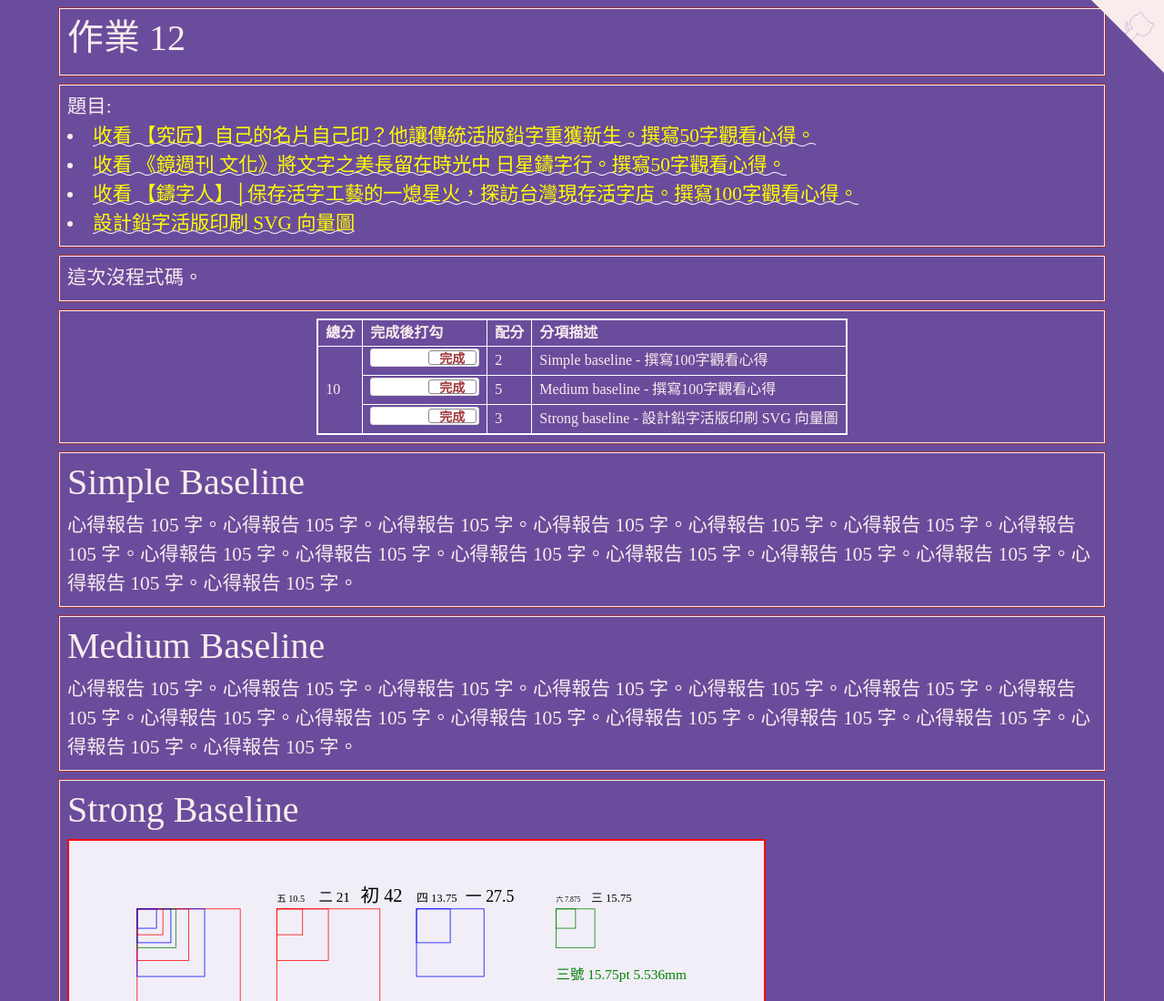
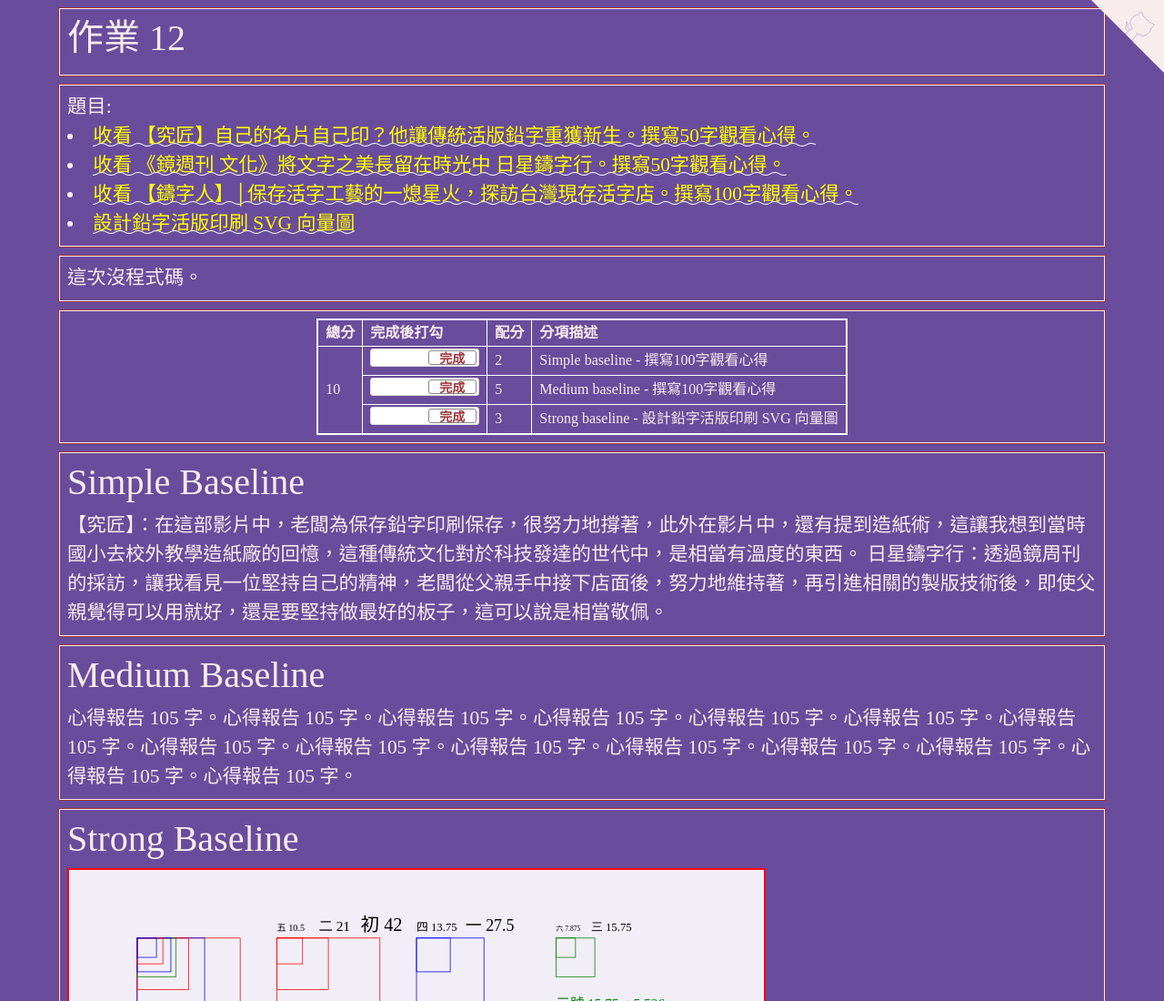
Before and after one commit to boboxin/ct2023s, a plain HTML site: page hw12/index.html in a window 1280 px wide. Shown: the top 1100 px of the page at 91% size. Drawn offline with nearby package versions, Linux system fonts and the light colour scheme.

Commit message:
Update index.html

```diff
--- a/hw12/index.html
+++ b/hw12/index.html
@@ -228,7 +228,8 @@
   <div class="row hw12">
     <div class="col-md-12 twenty">
       <h1>Simple Baseline</h1>
-      心得報告 105 字。心得報告 105 字。心得報告 105 字。心得報告 105 字。心得報告 105 字。心得報告 105 字。心得報告 105 字。心得報告 105 字。心得報告 105 字。心得報告 105 字。心得報告 105 字。心得報告 105 字。心得報告 105 字。心得報告 105 字。心得報告 105 字。
+      【究匠】：在這部影片中，老闆為保存鉛字印刷保存，很努力地撐著，此外在影片中，還有提到造紙術，這讓我想到當時國小去校外教學造紙廠的回憶，這種傳統文化對於科技發達的世代中，是相當有溫度的東西。
+      日星鑄字行：透過鏡周刊的採訪，讓我看見一位堅持自己的精神，老闆從父親手中接下店面後，努力地維持著，再引進相關的製版技術後，即使父親覺得可以用就好，還是要堅持做最好的板子，這可以說是相當敬佩。
     </div>
   </div>
 
```
